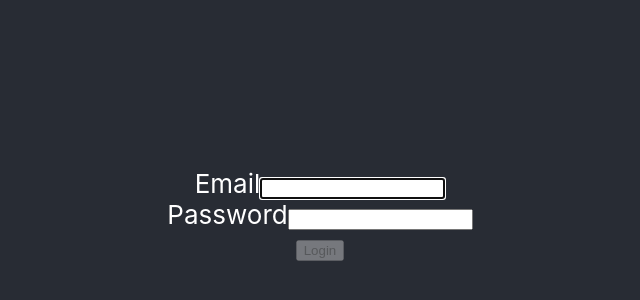
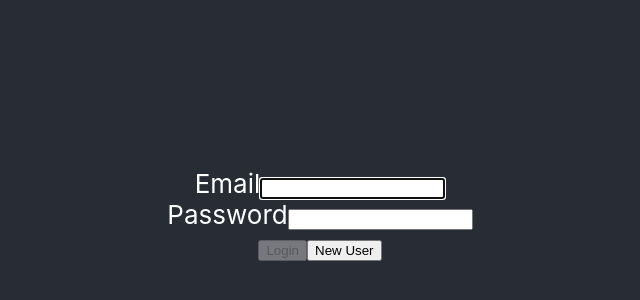
Before and after one commit to TylerWilliams97/BubbleGames, a React (Create React App) app in the folder client/: page / in a window 1280 px wide. Shown: the part 186-486 px from the top of the page, without its empty margins (320-960 px from the left). Built offline with nearby package versions, Linux system fonts and the light colour scheme.

Commit message:
added new user input

```diff
--- a/client/src/login.js
+++ b/client/src/login.js
@@ -1,4 +1,5 @@
 import React, { useState } from "react";
+// import NewUser from './newUser';
 import Form from "react-bootstrap/Form";
 import Button from "react-bootstrap/Button";
 
@@ -6,6 +7,7 @@ import Button from "react-bootstrap/Button";
 export default function Login() {
   const [email, setEmail] = useState("");
   const [password, setPassword] = useState("");
+  const [newUser, setNewUser] = useState(false);
 
   function validateForm() {
     return email.length > 0 && password.length > 0;
@@ -35,9 +37,17 @@ export default function Login() {
             onChange={(e) => setPassword(e.target.value)}
           />
         </Form.Group>
-        <Button block size="lg" type="submit" disabled={!validateForm()}>
-          Login
-        </Button>
+        {newUser ? <Button block size="lg" type="submit" disabled={!validateForm()}>
+            Register
+          </Button> : <>
+          <Button block size="lg" type="submit" disabled={!validateForm()}>
+            Login
+            </Button>
+            <Button block size='lg' type='submit' onClick = {()=>setNewUser(true)}>
+                New User
+            </Button>
+          </>}
+
       </Form>
     </div>
   );
```
Also changed, not shown: client/src/game.js (added).
